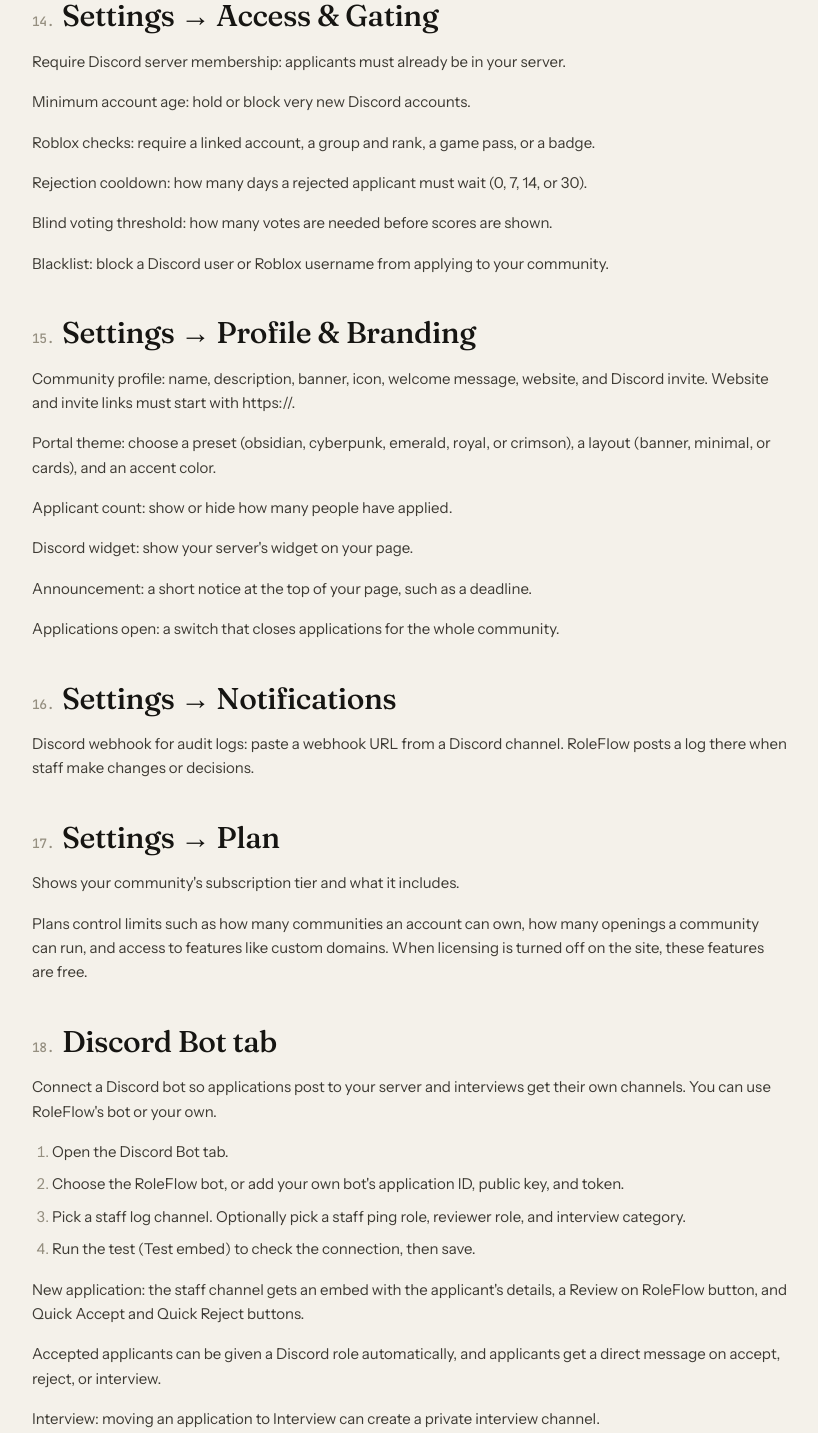
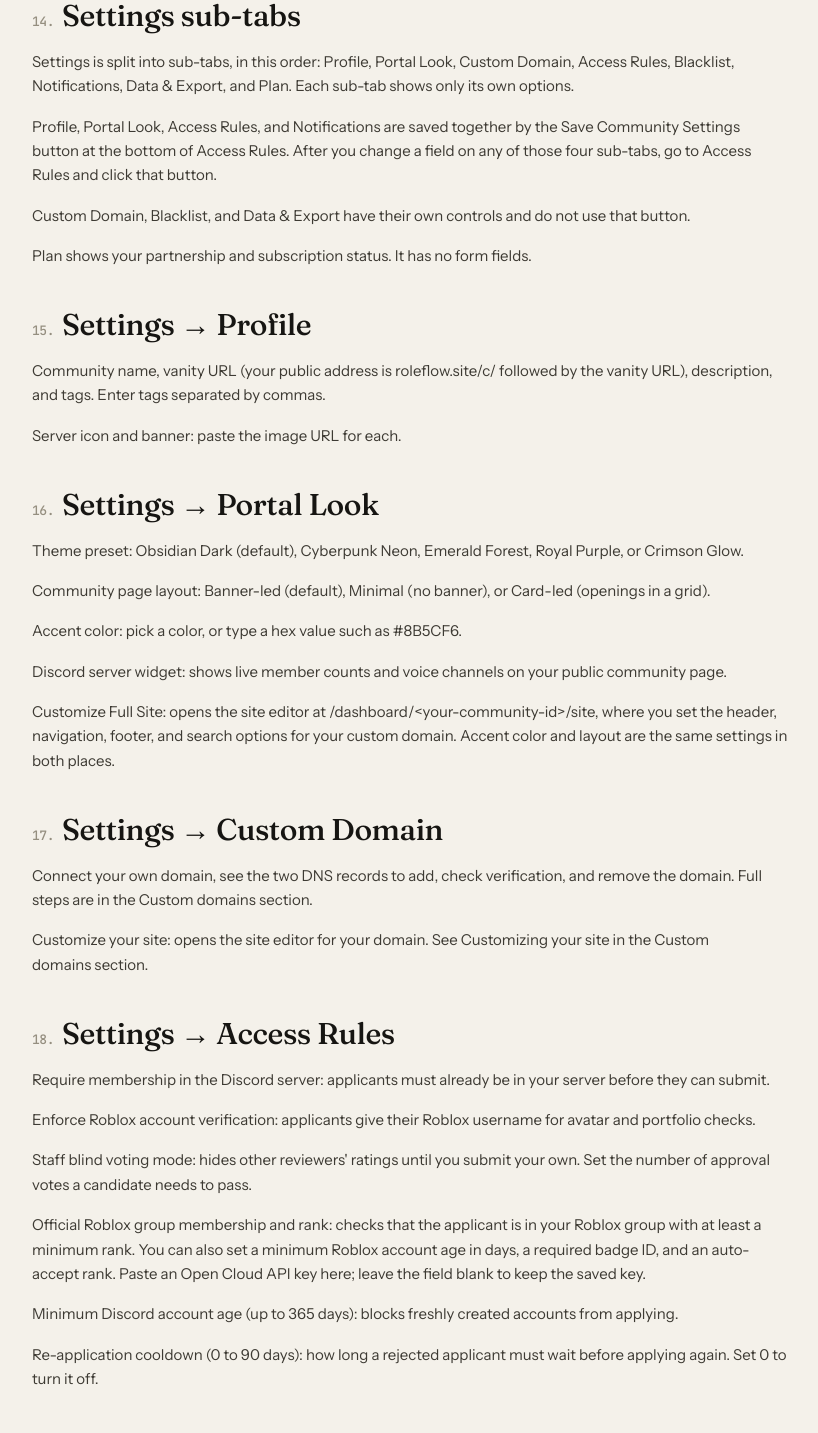
Before and after one commit to Jordan123456789097654/RoleFlow, a Next.js app: page /docs in a window 1280 px wide. Shown: the part 4840-6273 px from the top of the page, without its empty margins (364-1182 px from the left). Built offline with nearby package versions, Linux system fonts and the light colour scheme; no server answers.

Commit message:
feat: deploy RoleFlow website v51

```diff
--- a/src/app/dashboard/[guildId]/page.tsx
+++ b/src/app/dashboard/[guildId]/page.tsx
@@ -69,10 +69,24 @@ const JSON_IMPORT_SAMPLE = `[
 ]`;
 
 
+type SettingsSectionId =
+  | "profile"
+  | "portal"
+  | "domain"
+  | "access"
+  | "blacklist"
+  | "notifications"
+  | "data"
+  | "plan";
+
 const SETTINGS_SECTIONS = [
-  { id: "profile" as const, label: "Profile & Branding" },
-  { id: "access" as const, label: "Access & Gating" },
+  { id: "profile" as const, label: "Profile" },
+  { id: "portal" as const, label: "Portal Look" },
+  { id: "domain" as const, label: "Custom Domain" },
+  { id: "access" as const, label: "Access Rules" },
+  { id: "blacklist" as const, label: "Blacklist" },
   { id: "notifications" as const, label: "Notifications" },
+  { id: "data" as const, label: "Data & Export" },
   { id: "plan" as const, label: "Plan" },
 ];
 
@@ -187,7 +201,7 @@ interface GuildData {
 export default function DashboardPage({ params }: { params: { guildId: string } }) {
   const [guild, setGuild] = useState<GuildData | null>(null);
   const [activeTab, setActiveTab] = useState<"overview" | "applications" | "builder" | "bot" | "staff" | "settings" | "gating" | "templates">("overview");
-  const [settingsSection, setSettingsSection] = useState<"profile" | "access" | "notifications" | "plan">("profile");
+  const [settingsSection, setSettingsSection] = useState<SettingsSectionId>("profile");
   const [statusFilter, setStatusFilter] = useState<string>("ALL");
   const [selectedApp, setSelectedApp] = useState<any | null>(null);
   const [decisionNote, setDecisionNote] = useState("");
@@ -2756,11 +2770,6 @@ export default function DashboardPage({ params }: { params: { guildId: string }
 
       {/* TAB 4: COMMUNITY SETTINGS, GATING & POLICIES */}
       {activeTab === "settings" && (
-        <div className="mb-8">
-          <OwnerExtrasPanel guildId={guild.id} />
-        </div>
-      )}
-      {activeTab === "settings" && (
         <div className="max-w-3xl space-y-6">
           <div className="flex flex-wrap gap-2 border-b border-line pb-3">
             {SETTINGS_SECTIONS.map((s) => (
@@ -2940,13 +2949,13 @@ export default function DashboardPage({ params }: { params: { guildId: string }
           </div>
           )}
 
-          {settingsSection === "profile" && (
+          {settingsSection === "domain" && (
           <div className="space-y-6">
           <CustomDomainPanel guildId={params.guildId} />
           </div>
           )}
 
-          {settingsSection === "profile" && (
+          {settingsSection === "portal" && (
           <div className="space-y-6">
           {/* Custom Community Portal Themes & Accents */}
           <div className="glass-panel rounded-2xl border border-line p-6 sm:p-8 space-y-4">
@@ -2957,6 +2966,17 @@ export default function DashboardPage({ params }: { params: { guildId: string }
             <p className="text-xs text-muted">
               Customize your community&apos;s public portal appearance (/c/[slug]).
             </p>
+            <div className="flex flex-col sm:flex-row sm:items-center justify-between gap-3 p-3.5 rounded-xl bg-sunk border border-line">
+              <p className="text-[11px] text-muted">
+                For header, navigation, footer, and search customization, open the full site editor.
+              </p>
+              <Link
+                href={`/dashboard/${params.guildId}/site`}
+                className="px-4 py-2 rounded-xl bg-violet-600 hover:bg-violet-500 text-white text-xs font-bold text-center shrink-0 shadow-card shadow-violet-600/30"
+              >
+                Customize Full Site →
+              </Link>
+            </div>
 
             <div className="grid grid-cols-1 sm:grid-cols-2 gap-4">
               <div>
@@ -3258,7 +3278,7 @@ export default function DashboardPage({ params }: { params: { guildId: string }
           </div>
           )}
 
-          {settingsSection === "access" && (
+          {settingsSection === "blacklist" && (
           <div className="space-y-6">
           {/* Blacklist Management */}
           <div className="glass-panel rounded-2xl border border-line p-6 space-y-4">
@@ -3307,6 +3327,12 @@ export default function DashboardPage({ params }: { params: { guildId: string }
               )}
             </div>
           </div>
+          </div>
+          )}
+
+          {settingsSection === "data" && (
+          <div className="space-y-6">
+          <OwnerExtrasPanel guildId={guild.id} />
           </div>
           )}
         </div>
--- a/src/app/docs/page.tsx
+++ b/src/app/docs/page.tsx
@@ -202,42 +202,88 @@ const groups: Group[] = [
         ],
       },
       {
-        id: "access",
-        title: "Settings → Access & Gating",
+        id: "settings-tabs",
+        title: "Settings sub-tabs",
+        intro: "Settings is split into sub-tabs, in this order: Profile, Portal Look, Custom Domain, Access Rules, Blacklist, Notifications, Data & Export, and Plan. Each sub-tab shows only its own options.",
         body: [
-          "Require Discord server membership: applicants must already be in your server.",
-          "Minimum account age: hold or block very new Discord accounts.",
-          "Roblox checks: require a linked account, a group and rank, a game pass, or a badge.",
-          "Rejection cooldown: how many days a rejected applicant must wait (0, 7, 14, or 30).",
-          "Blind voting threshold: how many votes are needed before scores are shown.",
-          "Blacklist: block a Discord user or Roblox username from applying to your community.",
+          "Profile, Portal Look, Access Rules, and Notifications are saved together by the Save Community Settings button at the bottom of Access Rules. After you change a field on any of those four sub-tabs, go to Access Rules and click that button.",
+          "Custom Domain, Blacklist, and Data & Export have their own controls and do not use that button.",
+          "Plan shows your partnership and subscription status. It has no form fields.",
         ],
       },
       {
-        id: "profile",
-        title: "Settings → Profile & Branding",
+        id: "settings-profile",
+        title: "Settings → Profile",
         body: [
-          "Community profile: name, description, banner, icon, welcome message, website, and Discord invite. Website and invite links must start with https://.",
-          "Portal theme: choose a preset (obsidian, cyberpunk, emerald, royal, or crimson), a layout (banner, minimal, or cards), and an accent color.",
-          "Applicant count: show or hide how many people have applied.",
-          "Discord widget: show your server's widget on your page.",
-          "Announcement: a short notice at the top of your page, such as a deadline.",
-          "Applications open: a switch that closes applications for the whole community.",
+          "Community name, vanity URL (your public address is roleflow.site/c/ followed by the vanity URL), description, and tags. Enter tags separated by commas.",
+          "Server icon and banner: paste the image URL for each.",
         ],
       },
       {
-        id: "notifications",
-        title: "Settings → Notifications",
+        id: "settings-portal",
+        title: "Settings → Portal Look",
         body: [
-          "Discord webhook for audit logs: paste a webhook URL from a Discord channel. RoleFlow posts a log there when staff make changes or decisions.",
+          "Theme preset: Obsidian Dark (default), Cyberpunk Neon, Emerald Forest, Royal Purple, or Crimson Glow.",
+          "Community page layout: Banner-led (default), Minimal (no banner), or Card-led (openings in a grid).",
+          "Accent color: pick a color, or type a hex value such as #8B5CF6.",
+          "Discord server widget: shows live member counts and voice channels on your public community page.",
+          "Customize Full Site: opens the site editor at /dashboard/<your-community-id>/site, where you set the header, navigation, footer, and search options for your custom domain. Accent color and layout are the same settings in both places.",
         ],
       },
       {
-        id: "plan",
+        id: "settings-domain",
+        title: "Settings → Custom Domain",
+        body: [
+          "Connect your own domain, see the two DNS records to add, check verification, and remove the domain. Full steps are in the Custom domains section.",
+          "Customize your site: opens the site editor for your domain. See Customizing your site in the Custom domains section.",
+        ],
+      },
+      {
+        id: "settings-access",
+        title: "Settings → Access Rules",
+        body: [
+          "Require membership in the Discord server: applicants must already be in your server before they can submit.",
+          "Enforce Roblox account verification: applicants give their Roblox username for avatar and portfolio checks.",
+          "Staff blind voting mode: hides other reviewers' ratings until you submit your own. Set the number of approval votes a candidate needs to pass.",
+          "Official Roblox group membership and rank: checks that the applicant is in your Roblox group with at least a minimum rank. You can also set a minimum Roblox account age in days, a required badge ID, and an auto-accept rank. Paste an Open Cloud API key here; leave the field blank to keep the saved key.",
+          "Minimum Discord account age (up to 365 days): blocks freshly created accounts from applying.",
+          "Re-application cooldown (0 to 90 days): how long a rejected applicant must wait before applying again. Set 0 to turn it off.",
+        ],
+      },
+      {
+        id: "settings-blacklist",
+        title: "Settings → Blacklist",
+        body: [
+          "Block a Discord user from applying to your community by entering their Discord ID. Add an optional reason tag so your staff know why.",
+          "Each blocked entry is listed with its reason. Entries are saved as soon as you add them.",
+        ],
+      },
+      {
+        id: "settings-notifications",
+        title: "Settings → Notifications",
+        body: [
+          "Discord audit log webhook: paste a webhook URL from a Discord channel. RoleFlow posts an embed there when an application is submitted, accepted, or rejected.",
+          "The webhook URL is saved with the Save Community Settings button on Access Rules.",
+        ],
+      },
+      {
+        id: "settings-data",
+        title: "Settings → Data & Export",
+        body: [
+          "Applications open: a switch that closes applications for the whole community.",
+          "Show applicant count: shows or hides how many people have applied on your community page.",
+          "Welcome message, website, and Discord invite for your community page. Website and invite must start with https://.",
+          "Roblox Open Cloud and gating settings, and the interactions endpoint for your own Discord bot.",
+          "Sync & Register Slash Commands: registers the bot's commands in Discord. They can take up to an hour to appear.",
+          "This sub-tab has its own Save community settings button.",
+        ],
+      },
+      {
+        id: "settings-plan",
         title: "Settings → Plan",
         body: [
-          "Shows your community's subscription tier and what it includes.",
-          "Plans control limits such as how many communities an account can own, how many openings a community can run, and access to features like custom domains. When licensing is turned off on the site, these features are free.",
+          "Shows the partnership panel and your community's subscription tier.",
+          "License keys and paid tiers are coming soon. During Open Beta, every community has full access to all features.",
         ],
       },
       {
@@ -257,6 +303,20 @@ const groups: Group[] = [
         ],
         tips: [
           "Your own bot is only online while RoleFlow keeps its connection running. If it shows offline, check the token and the bot's permissions in the server.",
+        ],
+      },
+      {
+        id: "bot-console",
+        title: "Discord Bot console",
+        intro: "The console on the Discord Bot tab shows what your bot is doing, as it happens.",
+        body: [
+          "Lines are tagged [i] for information, [✓] for a connection or resume, [!] for a warning, and [✗] for an error.",
+          "The console refreshes every few seconds. Use Pause to stop updates, Clear to empty the view, and the warnings & errors checkbox to show only problems.",
+          "Lines are kept for 7 days and then removed automatically.",
+        ],
+        tips: [
+          "New lines appear only when the bot writes them. If the bot is offline, the console stops getting new output.",
+          "If the console says it could not reach the server, it keeps retrying on its own. If the message stays, reload the page.",
         ],
       },
       {
@@ -305,8 +365,7 @@ const groups: Group[] = [
         title: "Step 1: Connect the domain",
         steps: [
           "Open your community dashboard and go to the Settings tab.",
-          "Open the Profile & Branding section.",
-          "Find the Custom Domain panel.",
+          "Open the Custom Domain sub-tab. The Custom Domain panel is there.",
           "Type the domain, without https:// and without a trailing slash, such as apply.yourstudio.com.",
           "Click Connect domain.",
           "RoleFlow saves the domain and shows the two DNS records you need to add. The domain is not live yet.",
@@ -372,12 +431,33 @@ const groups: Group[] = [
         id: "cd-using",
         title: "Using your domain",
         body: [
-          "Your home page (https://apply.yourstudio.com/) shows your community's portal, with your banner, description, announcement, and open positions.",
+          "Your home page (https://apply.yourstudio.com/) shows your community's portal, with your header, banner, description, announcement, and open positions. What the header and footer show is set in Customizing your site.",
           "Apply pages for your openings work on your domain. Applicants fill in the same form they would on roleflow.site.",
           "Your dashboard is at https://apply.yourstudio.com/dashboard/ followed by your community's ID. You can also open it from the dashboard link you already use.",
           "Your community page works on the domain as well, under /c/ followed by your vanity address.",
           "Any other RoleFlow page, such as Browse, Terms, Privacy, or another community, sends the visitor back to your community's home page. Visitors cannot browse other communities from your domain.",
           "My applications is not available on a community domain. Applicants track their applications on roleflow.site.",
+        ],
+      },
+      {
+        id: "cd-site",
+        title: "Customizing your site",
+        intro: "After your domain is connected, you can change how it looks, what it says, and what the header and footer show.",
+        steps: [
+          "Open Settings, go to the Custom Domain sub-tab, and click Customize your site. You can also click Customize Full Site on the Portal Look sub-tab.",
+          "Change the options you want. The preview updates as you type.",
+          "Click Save changes. The bar below the form says All changes saved when everything is stored.",
+        ],
+        body: [
+          "Look: accent color, the sign-in button label (up to 30 characters, shown to visitors who are not signed in), opening layout (Banner, Minimal, or Cards), header style (Accent bar and logo, or Plain), and whether to show the header, reviews, and the applicant count.",
+          "Copy: an announcement (up to 280 characters), a welcome message (up to 1,000 characters), and an about section (up to 1,000 characters).",
+          "Navigation: up to 5 header links. Each needs a label of up to 40 characters and an https:// address. Links show in the header on larger screens. Use the arrows to change their order.",
+          "Footer: show or hide the footer, add footer text (up to 160 characters), and add up to 6 footer links.",
+          "Search and sharing: a page title (up to 70 characters) and a page description (up to 200 characters) used by search engines and link previews. Leave them empty to use your community name and description.",
+          "Links and images: logo, banner, website, and Discord invite. Each must start with https://. Leave a field empty to remove it.",
+        ],
+        tips: [
+          "\"Powered by RoleFlow\" always appears at the bottom of your domain, even when the footer is hidden. It cannot be turned off.",
         ],
       },
       {
```
Also changed, not shown: 1 other file (tests, documents, lock files or other folders).
